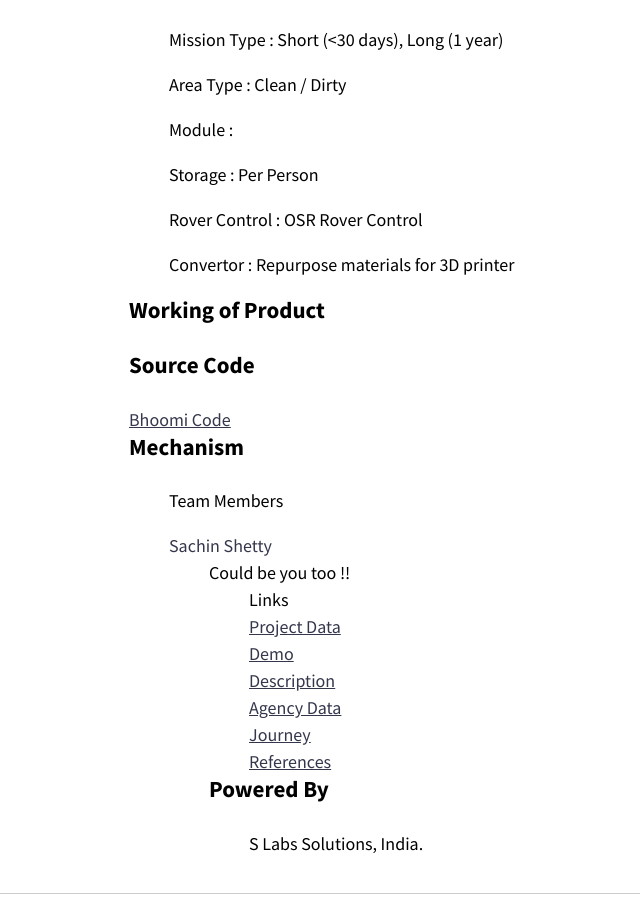
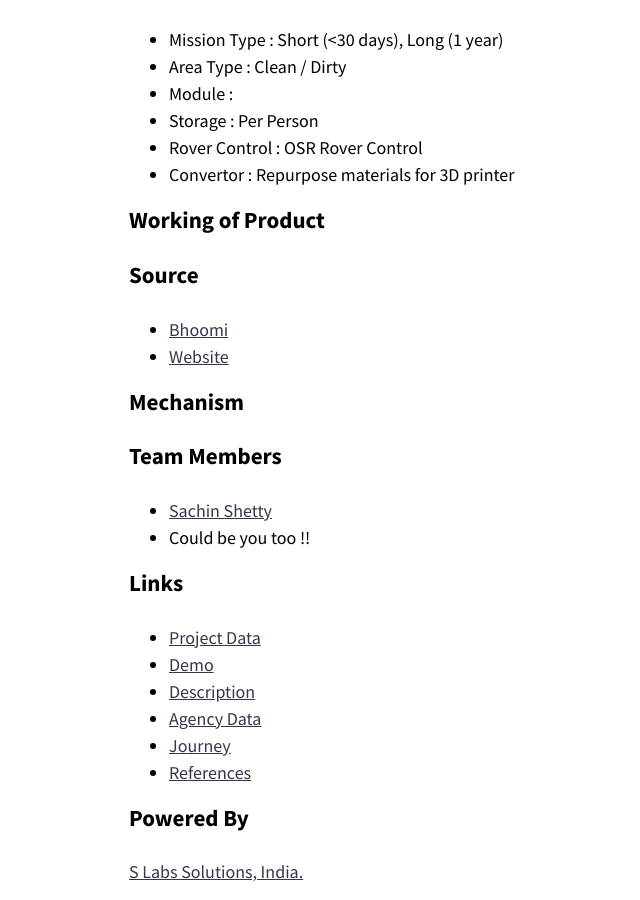
Before and after one commit to sachinsshetty/bhoomi, a Jekyll site: the page built from docs/index.md, in a window 1280 px wide and 900 px high, scrolled down 385 px. Shown: the whole window, without its empty margins (145-785 px from the left). Built offline with Jekyll 4.4.1, drawn with Linux system fonts in a browser that asks for light colours; nearby versions of some CDN libraries.

Commit message:
Corrected format for homepage

```diff
--- a/docs/_layouts/home.html
+++ b/docs/_layouts/home.html
@@ -10,36 +10,44 @@
 <p>Digital Assistant and Monitoring system for Habitat</p>
 
 <h3>Design</h3>
-<ul >Mission Type : Short (<30 days), Long (1 year)</ul >
-<ul > Area Type : Clean / Dirty </ul >
-<ul > Module :  </ul >
-<ul > Storage : Per Person</ul >
-<ul > Rover Control : OSR Rover Control  </ul >
-<ul > Convertor : Repurpose materials for 3D printer </ul >
-
+<ul >
+<li >Mission Type : Short (<30 days), Long (1 year)</li >
+<li > Area Type : Clean / Dirty </li >
+<li > Module :  </li >
+<li > Storage : Per Person</li >
+<li > Rover Control : OSR Rover Control  </li >
+<li > Convertor : Repurpose materials for 3D printer </li >
+ </ul >
 
 
 <h3>Working of Product</h3>
 
 
 
-<h3>Source Code</h3>
+<h3>Source</h3>
+<ul>
+ <li><a href="https://github.com/slabstech/revive/tree/main/products/bhoomi">Bhoomi</a></li>
+ <li><a href="https://github.com/slabstech/revive/tree/main/products/bhoomi">Website</a></li>
+</ul >
 
-<a href="https://github.com/slabstech/revive/tree/main/products/bhoomi">Bhoomi Code</a>
 
 <h3>Mechanism</h3>
 
-<ul >Team Members</ul>
-<ul><a src="https://gaganyatri.com/">Sachin Shetty </a><ul >Could be you too !!
+<h3 >Team Members</h3>
+<ul>
+ <li><a href="https://gaganyatri.com/">Sachin Shetty </a></li>
+ <li> Could be you too !!</li>
+ </ul >
 
-
-<ul > Links</ul>
-<ul ><a href="https://mangala.earth/project/">Project Data</a></ul>
-<ul ><a href="https://mangala.earth/demo/">Demo</a></ul>
-<ul ><a href="https://mangala.earth/description/">Description</a></ul>
-<ul ><a href="https://mangala.earth/data/">Agency Data</a></ul>
-<ul ><a href="https://mangala.earth/journey/">Journey</a></ul>
-<ul ><a href="https://mangala.earth/references/">References</a></ul>
+<h3 > Links</h3>
+<ul>
+<li ><a href="https://mangala.earth/project/">Project Data</a></li>
+<li ><a href="https://mangala.earth/demo/">Demo</a></li>
+<li ><a href="https://mangala.earth/description/">Description</a></li>
+<li ><a href="https://mangala.earth/data/">Agency Data</a></li>
+<li ><a href="https://mangala.earth/journey/">Journey</a></li>
+<li ><a href="https://mangala.earth/references/">References</a></li>
+</ul >
 
 <h3>Powered By</h3>
-<ul >S Labs Solutions, India.  <a href="https://slabstech.com)"S Labs></a> </ul>
+<a href="https://slabstech.com)">S Labs Solutions, India.</a>
```
